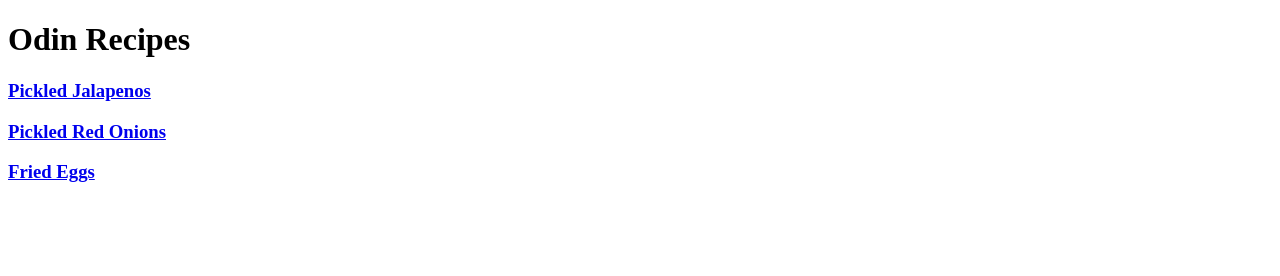
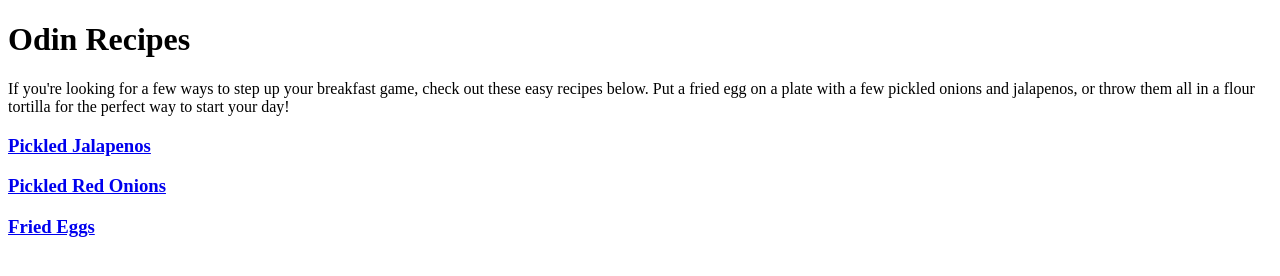
Before and after one commit to fadafields/odin-recipes, a plain HTML site: page index.html in a window 1280 px wide. Drawn offline with Linux system fonts and the light colour scheme.

Commit message:
Add description paragraph for recipes
Thought an intro paragraph would better help present the recipes and show people why these three recipes are together.

```diff
--- a/index.html
+++ b/index.html
@@ -9,6 +9,8 @@
 <body>
     <h1>Odin Recipes</h1>
 
+    <p>If you're looking for a few ways to step up your breakfast game, check out these easy recipes below. Put a fried egg on a plate with a few pickled onions and jalapenos, or throw them all in a flour tortilla for the perfect way to start your day!</p>
+
     <h3><a href="recipes/pickled-jalapenos.html">Pickled Jalapenos</a></h3>
 
     <h3><a href="recipes/pickled-red-onions.html">Pickled Red Onions</a></h3>
```
